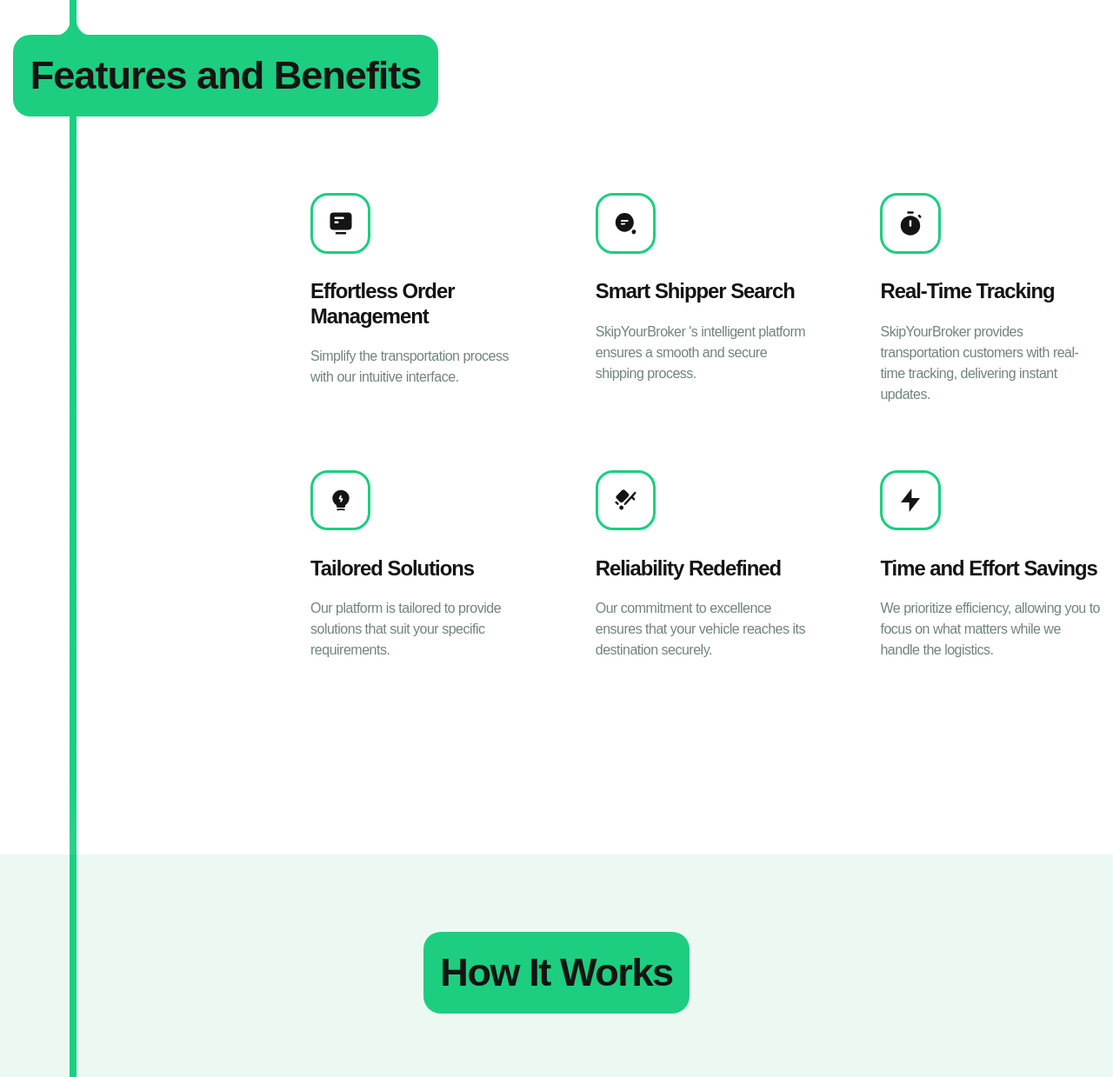
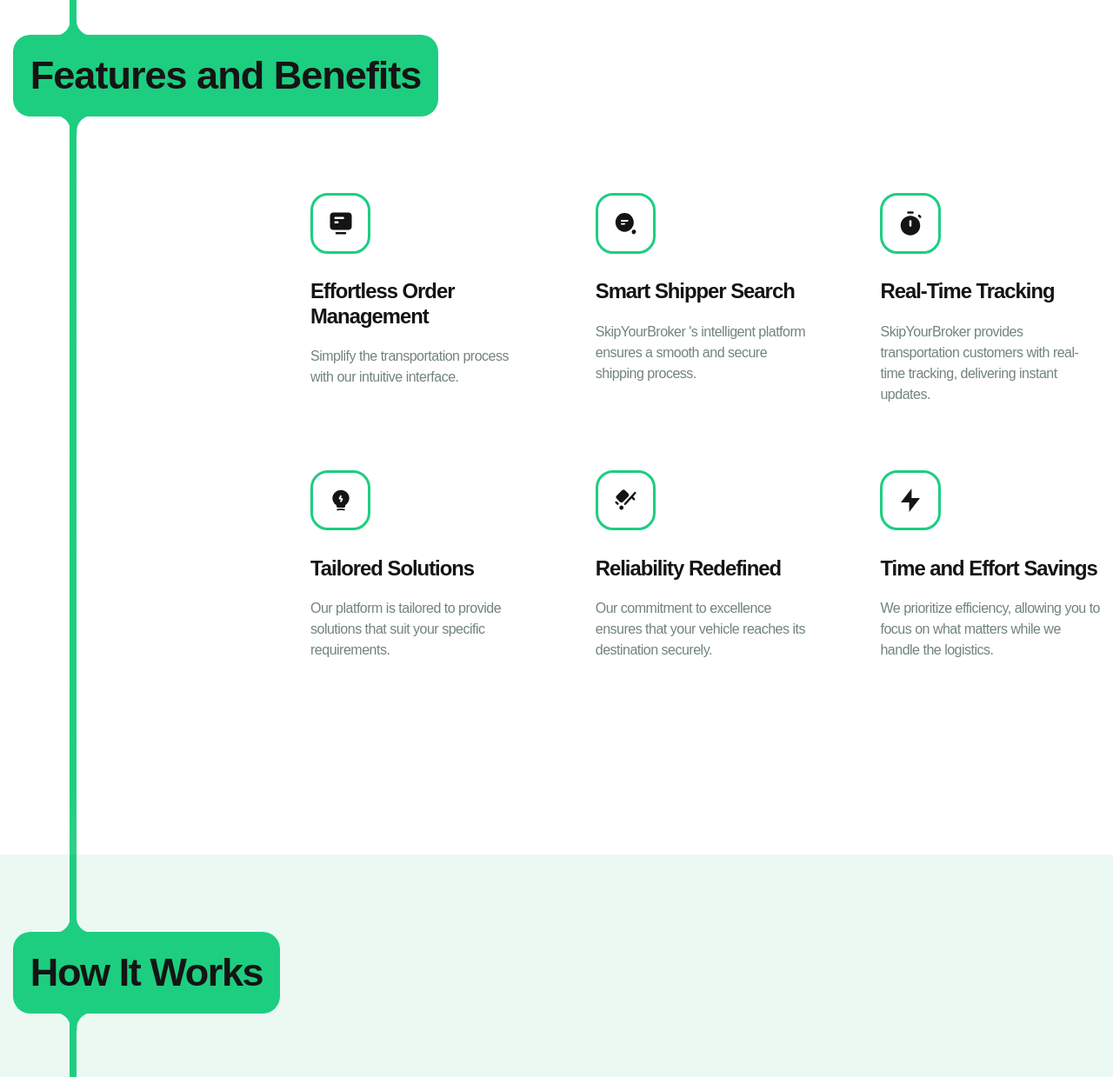
Before and after one commit to Boskolife/SkipYourBroker, a website built with Vite: page src/index.html in a window 1280 px wide. Shown: the part 1160-2399 px from the top of the page at 87% size. Built offline with nearby package versions, Linux system fonts and the light colour scheme.

Commit message:
add transitions

```diff
--- a/src/index.html
+++ b/src/index.html
@@ -66,7 +66,12 @@
               class="transition_2"
               src="./image/transition.svg"
               alt="transition"
-            />
+              />
+              <img
+              class="transition_3"
+              src="./image/transition.svg"
+              alt="transition"
+              />
             </div>
             <div class="benefits_items_wrap">
               <div class="item">
@@ -138,6 +143,16 @@
           <img class="line" src="./image/line.png" alt="line" />
           <div class="title_wrap">
             <h2 class="works_title">How It Works</h2>
+            <img
+            class="transition_2"
+            src="./image/transition.svg"
+            alt="transition"
+            />
+            <img
+            class="transition_3"
+            src="./image/transition.svg"
+            alt="transition"
+            />
           </div>
           <div class="content">
             <div class="steps_wrap">
--- a/src/styles/layout/_common.scss
+++ b/src/styles/layout/_common.scss
@@ -199,6 +199,19 @@ html {
     @include media('<tablet') {
       width: 24px;
       top: -10px;
+      left: 14.5px;
+    }
+  }
+
+  .transition_3 {
+    position: absolute;
+    bottom: -20px;
+    left: 45.5px;
+    transform: rotateZ(180deg);
+
+    @include media('<tablet') {
+      width: 24px;
+      bottom: -10px;
       left: 14.5px;
     }
   }
@@ -218,19 +231,6 @@ html {
     @include adaptive-value('margin-bottom', 90, 50, 1);
   }
 
-  .transition_elem {
-    position: absolute;
-    top: -21px;
-    left: 100.5px;
-  }
-
-  .transition_elem_2 {
-    position: absolute;
-    right: -30px;
-    top: 50%;
-    transform: translateY(-50%) rotateZ(90deg);
-  }
-
   .benefits_items_wrap {
     display: grid;
     grid-template: 1fr / repeat(3, 1fr);
@@ -325,8 +325,32 @@ html {
   .title_wrap {
     position: relative;
     max-width: max-content;
-    margin: 0 auto;
     margin-bottom: 75px;
+  }
+
+  .transition_2 {
+    position: absolute;
+    top: -20px;
+    left: 45.5px;
+
+    @include media('<tablet') {
+      width: 24px;
+      top: -10px;
+      left: 14.5px;
+    }
+  }
+
+  .transition_3 {
+    position: absolute;
+    bottom: -20px;
+    left: 45.5px;
+    transform: rotateZ(180deg);
+
+    @include media('<tablet') {
+      width: 24px;
+      bottom: -10px;
+      left: 14.5px;
+    }
   }
 
   .works_title {
@@ -343,6 +367,7 @@ html {
     border-radius: 20px;
     position: relative;
     z-index: 1;
+    max-width: max-content;
   }
 
   .content {
```
